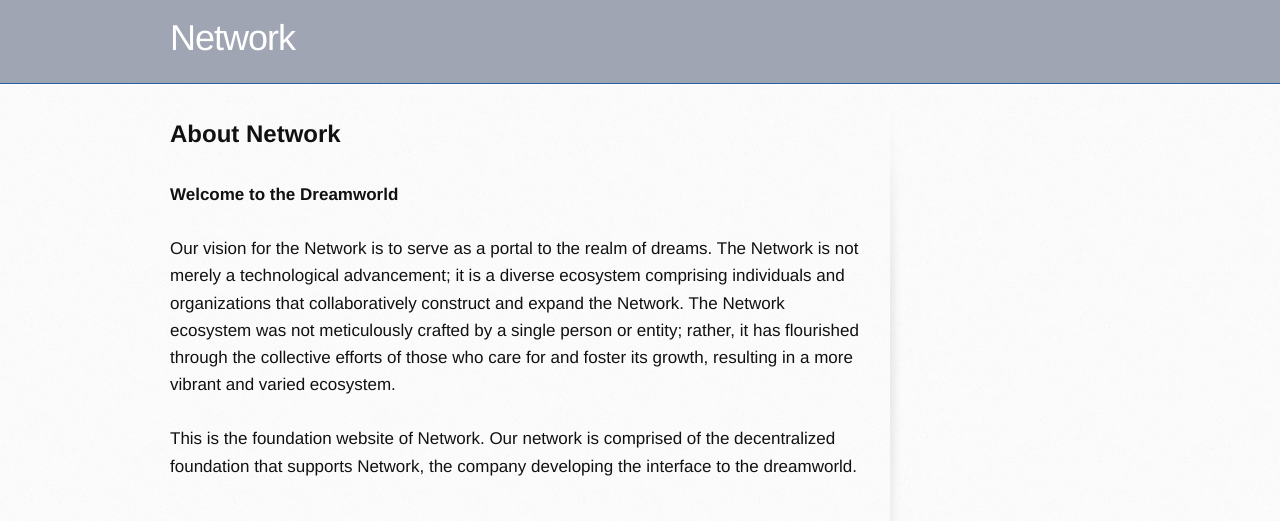
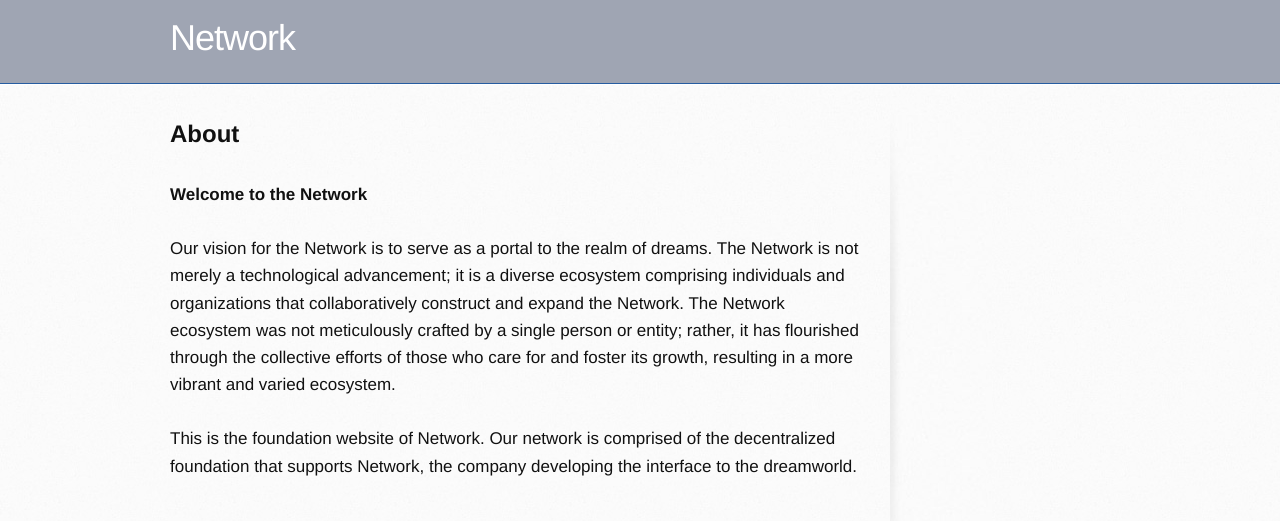
Before and after one commit to networkf/network.github.io, a Jekyll site: the page built from about.md, in a window 1280 px wide. Shown: the top 521 px of the page. Built offline with Jekyll 4.4.1, drawn with Linux system fonts in a browser that asks for light colours; some web fonts are replaced; our own code applies the rules of GitHub Pages for plain Markdown files; the repository's description, which GitHub fills in, is left out.

Commit message:
Update about.md

```diff
--- a/about.md
+++ b/about.md
@@ -6,10 +6,10 @@ layout: default
 </head>
 ---
 
-<b><font size="5">About Network</font></b>
+<b><font size="5">About</font></b>
 <br>
 <br>
-**Welcome to the Dreamworld**
+**Welcome to the Network**
 <br>
 <br>
 Our vision for the Network is to serve as a portal to the realm of dreams. The Network is not merely a technological advancement; it is a diverse ecosystem comprising individuals and organizations that collaboratively construct and expand the Network. The Network ecosystem was not meticulously crafted by a single person or entity; rather, it has flourished through the collective efforts of those who care for and foster its growth, resulting in a more vibrant and varied ecosystem.
```
